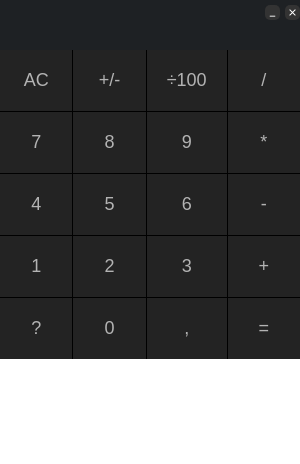
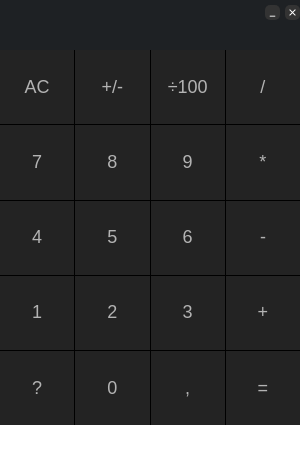
Before and after one commit to Abdulqasem-Bakhshi/UselessCalculator, an Electron app: page Calc.html in a window 300 px wide. Drawn offline with Linux system fonts and the light colour scheme.

Commit message:
button responsive to the width and height of the app

```diff
--- a/Calc.css
+++ b/Calc.css
@@ -98,17 +98,8 @@ body {
   color: white;
   margin: 0 auto;
   padding: 0;
-  max-width: max-content;
-  max-height: max-content;
-}
-
-.Calculator {
-    background-color: black;
-    color: white;
-    margin: 0 auto;
-    padding: 0;
-    max-width: max-content;
-    max-height: max-content;
+  width: 100%;
+  max-width: 300px;
 }
 
 .Display {
@@ -136,7 +127,6 @@ body {
 button {
   padding: 0;
   width: 100%;
-  height: 100%;
   background-color: #333;
   display: flex;
   justify-content: center;
@@ -161,14 +151,14 @@ button:hover {
 
 .Buttons {
   display: grid;
-  grid-template-rows: repeat(5, 1fr);
   grid-template-columns: repeat(4, 1fr);
   flex: 4;
   gap: 1px;
+  width: 100%;
   user-select: none;
   opacity: 70%;
 }
 
 .Button {
-  padding: 20px;
+  aspect-ratio: 1 / 1;
 }
--- a/Calc.html
+++ b/Calc.html
@@ -3,12 +3,14 @@
   <head>
     <meta charset="UTF-8">
     <meta name="viewport" content="width=device-width, initial-scale=1.0">
+    <title>Useless Calculator</title>
     <link rel="stylesheet" type="text/css" href="Calc.css">
     <!-- Use defer to ensure script runs after DOM is loaded -->
     <script src="renderer.js" defer></script>
   </head>
 
   <body>
+    <main class="calculator-wrap">
       <!-- Calculator -->
       <div class="Calculator">
         <div class="title-bar">
@@ -50,5 +52,6 @@
         <button class="Button" onclick="buttonShow('=')">=</button>
       </div>
     </div>
+  </main>
   </body>
   </html>
--- a/data.json
+++ /dev/null
@@ -1,3 +0,0 @@
-{
-  "date": "2025-03-26T18:17:41+01:00"
-}
```
Also changed, not shown: main.js (+11 -6 lines), package.json (+13 -5 lines). Lines whose indentation alone changed are shown as unchanged.
